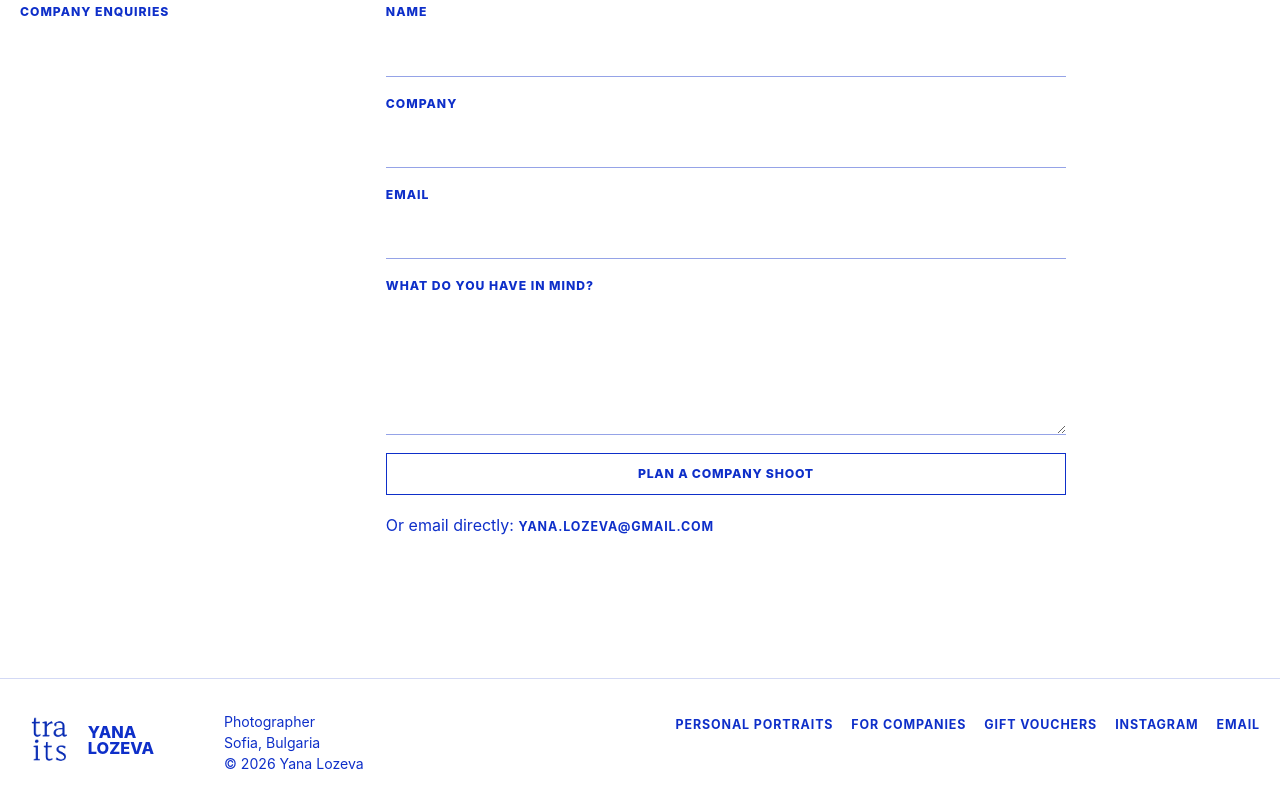
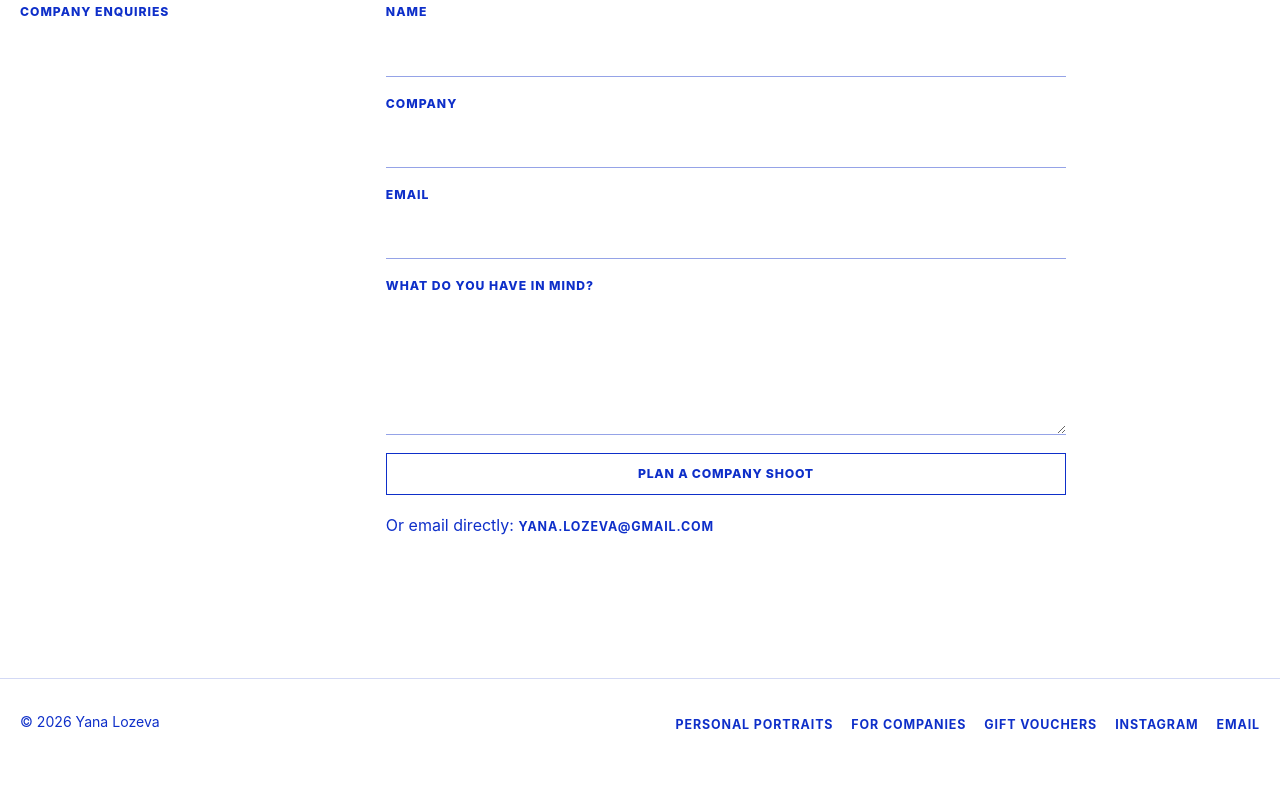
Before and after one commit to ashoilev/yana-lozeva-photography, an Astro site: page /yana-lozeva-photography/en/contact in a window 1280 px wide. Shown: the part 1011-1820 px from the top of the page. After the commit the page ends 1790 px from the top, so only its background shows below. Built offline with nearby package versions, Linux system fonts and the light colour scheme; Astro itself is replaced by a stand-in of ours.

Commit message:
Updated some things too

```diff
--- a/src/components/Footer.astro
+++ b/src/components/Footer.astro
@@ -1,6 +1,6 @@
 ---
 import { getCopy, localizedPath, type Language } from "../data/i18n";
-import { logo, site } from "../data/site";
+import { site } from "../data/site";
 
 type Props = { lang: Language };
 const { lang } = Astro.props;
@@ -10,11 +10,7 @@ const year = new Date().getFullYear();
 
 <footer class="site-footer">
   <div class="container footer-inner">
-    <a class="footer-mark" href={localizedPath(lang)} aria-label={lang === "bg" ? "Начална страница" : "Home"}>
-      <img src={logo.src} alt="" width="240" height="240" loading="lazy" />
-      <span>{lang === "bg" ? "Яна Лозева" : "Yana Lozeva"}</span>
-    </a>
-    <p class="footer-meta">{text.footer.role}<br />{text.footer.location}<br />© {year} {lang === "bg" ? "Яна Лозева" : "Yana Lozeva"}</p>
+    <p class="footer-meta">© {year} Yana Lozeva</p>
     <nav aria-label={lang === "bg" ? "Навигация в долната част" : "Footer navigation"}>
       <ul class="footer-links">
         <li><a class="plain-link" href={localizedPath(lang, "portraits")}>{lang === "bg" ? "Лични портрети" : "Personal portraits"}</a></li>
--- a/src/data/site.ts
+++ b/src/data/site.ts
@@ -93,7 +93,7 @@ const scatterThroughCollection = (
 ) => {
   const featured = new Set(featuredFiles);
   const remaining = files.filter((file) => !featured.has(file));
-  const result = [...remaining, ...featuredFiles, ...featuredFiles];
+  const result = [...remaining, ...featuredFiles];
   let seed = 42;
 
   const random = () => {
--- a/src/styles/global.css
+++ b/src/styles/global.css
@@ -977,7 +977,7 @@ h3 {
 
 .footer-inner {
   display: grid;
-  grid-template-columns: minmax(180px, 0.4fr) 1fr auto;
+  grid-template-columns: minmax(180px, 1fr) auto;
   gap: 24px;
   align-items: start;
   padding: 32px 0 44px;
```
